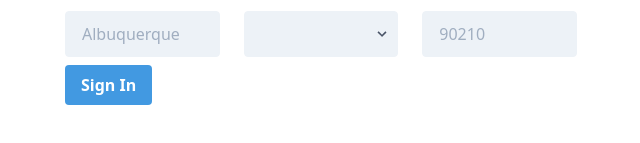
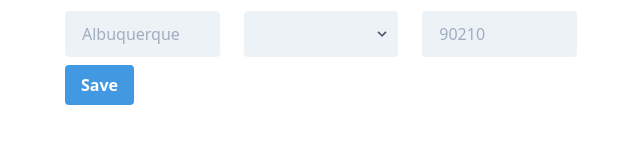
Before and after one commit to shoji-k/next-sandbox-v1, a Next.js app: page /form in a window 1280 px wide. Shown: the part 287-430 px from the top of the page, without its empty margins (319-959 px from the left). Built offline with nearby package versions, Linux system fonts and the light colour scheme.

Commit message:
set validation to password

```diff
--- a/components/organisms/sample-form/Password.tsx
+++ b/components/organisms/sample-form/Password.tsx
@@ -5,11 +5,13 @@ export default function Password({
   value,
   setPassword,
   placeholder,
+  register,
 }: {
   id: string;
   value: string;
   setPassword: Function;
   placeholder: string;
+  register: Function;
 }): ReactElement {
   const onChange = (e: React.ChangeEvent<HTMLInputElement>): void => {
     setPassword(e.target.value)
@@ -18,10 +20,12 @@ export default function Password({
     <input
       className="appearance-none block w-full bg-gray-200 text-gray-700 border border-gray-200 rounded py-3 px-4 mb-3 leading-tight focus:outline-none focus:bg-white focus:border-gray-500"
       id={id}
+      name={id}
       type="password"
       value={value}
       onChange={onChange}
       placeholder={placeholder}
+      ref={register({ required: true, minLength: 6 })}
     />
   )
 }
--- a/components/organisms/sample-form/Text.tsx
+++ b/components/organisms/sample-form/Text.tsx
@@ -1,6 +1,5 @@
 import React, { ReactElement } from 'react'
 import classnames from 'classnames'
-import { useForm } from 'react-hook-form'
 
 export default function Input({
   id,
@@ -15,11 +14,9 @@ export default function Input({
   placeholder: string;
   error?: string;
 }): ReactElement {
-  const { register, errors } = useForm<FormData>()
   const onChange = (e: React.ChangeEvent<HTMLInputElement>): void => {
     setText(e.target.value)
   }
-  console.log(errors)
   return (
     <>
       <input
@@ -36,11 +33,7 @@ export default function Input({
         value={value}
         onChange={onChange}
         placeholder={placeholder}
-        ref={register({ required: true })}
       />
-      {errors[id] && (
-        <p className="text-red-500 text-xs italic">Input proper value</p>
-      )}
       {error !== undefined && (
         <p className="text-red-500 text-xs italic">{error}</p>
       )}
--- a/components/sample-form.tsx
+++ b/components/sample-form.tsx
@@ -1,4 +1,5 @@
 import React, { ReactElement, useState } from 'react'
+import { useForm } from 'react-hook-form'
 import Label from './organisms/sample-form/Label'
 import Password from './organisms/sample-form/Password'
 import Select from './organisms/sample-form/Select'
@@ -12,8 +13,12 @@ export default function SampleForm(): ReactElement {
   const [state, selectState] = useState('')
   const [zip, setZip] = useState('')
 
+  const { register, errors, handleSubmit } = useForm<FormData>()
+  const onSubmit = (data): void => console.log('submit:', data)
+  console.log('errors:', errors)
+
   return (
-    <form className="w-full max-w-lg mx-auto py-8">
+    <form className="w-full max-w-lg mx-auto py-8" onSubmit={handleSubmit(onSubmit)}>
       <div className="flex flex-wrap -mx-3 mb-6">
         <div className="w-full md:w-1/2 px-3 mb-6 md:mb-0">
           <TextLabel
@@ -45,7 +50,11 @@ export default function SampleForm(): ReactElement {
             value={password}
             setPassword={setPassword}
             placeholder="******************"
+            register={register}
           />
+          {errors["grid-password"] && (
+            <p className="text-red-500 text-xs italic">input more than 5 characters</p>
+          )}
           <p className="text-gray-600 text-xs italic">
             Make it as long and as crazy as you&apos;d like
           </p>
@@ -82,10 +91,8 @@ export default function SampleForm(): ReactElement {
           </TextLabel>
         </div>
       </div>
-      <div class="flex items-center justify-between">
-        <button class="bg-blue-500 hover:bg-blue-700 text-white font-bold py-2 px-4 rounded focus:outline-none focus:shadow-outline" type="button">
-          Sign In
-        </button>
+      <div className="flex items-center justify-between">
+        <input className="bg-blue-500 hover:bg-blue-700 text-white font-bold py-2 px-4 rounded focus:outline-none focus:shadow-outline" type="submit" value="Save" />
       </div>
     </form>
   )
```
